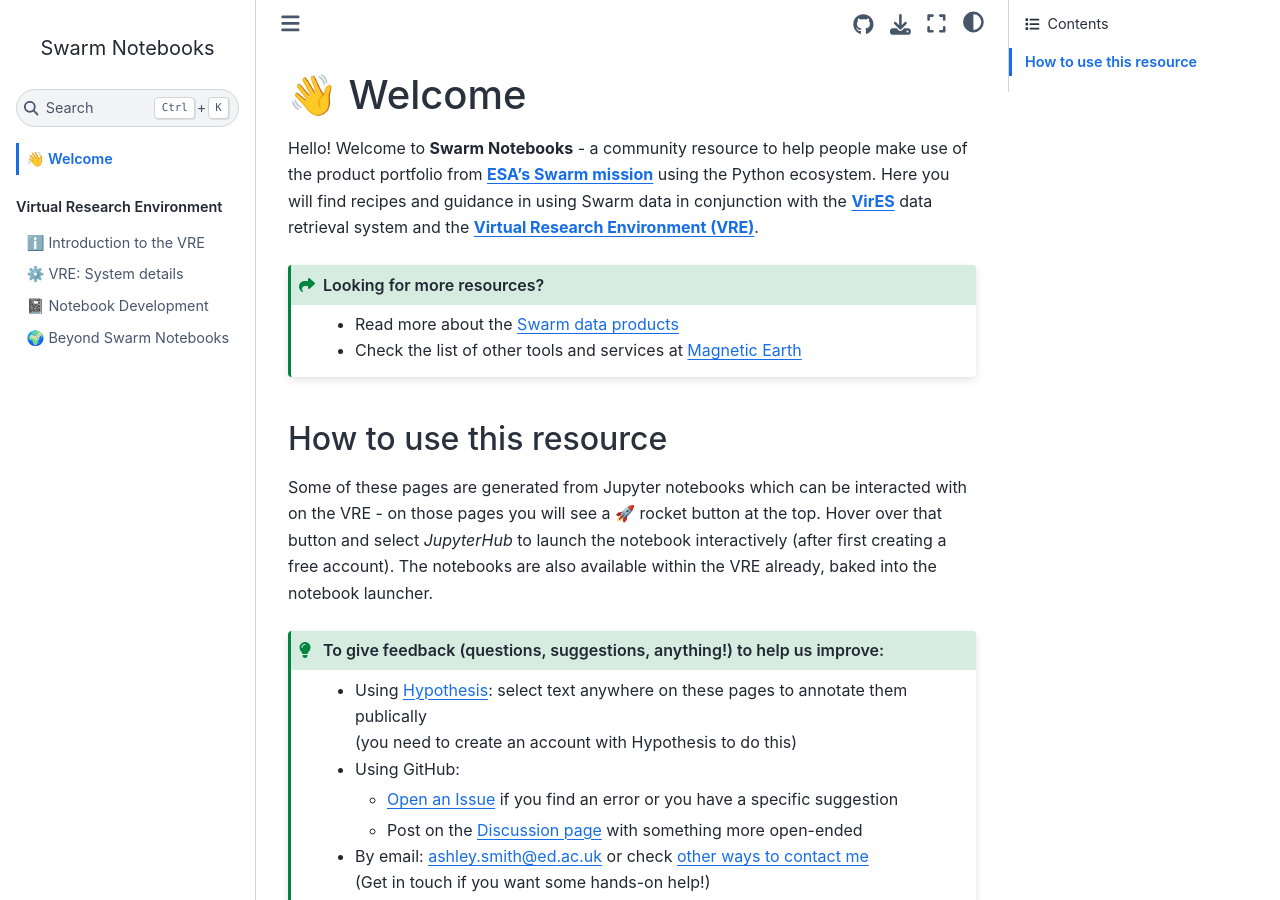
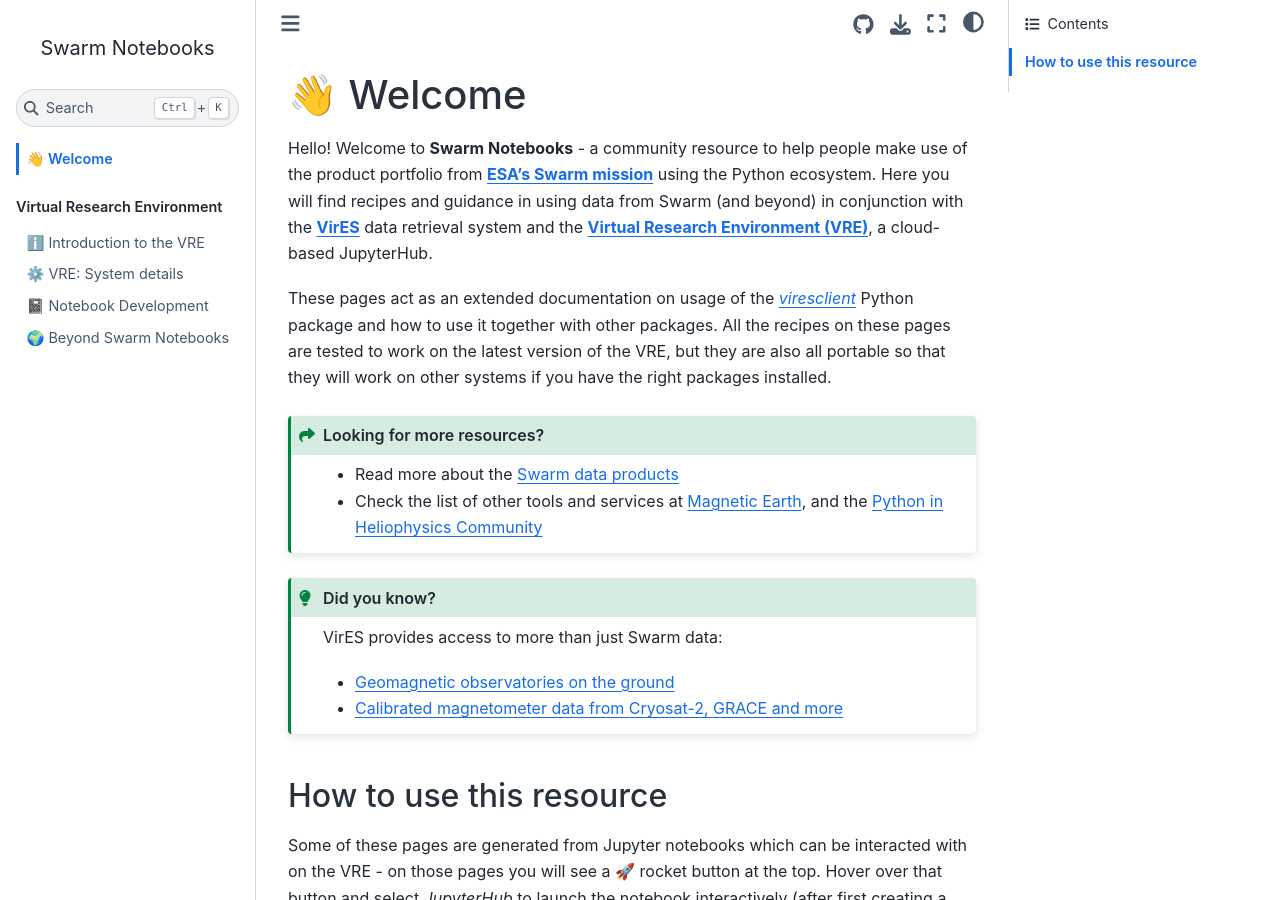
Before and after one commit to Swarm-DISC/Swarm_notebooks, a Jupyter Book: the page built from docs/welcome.md, in a window 1280 px wide and 900 px high. Built offline with Jupyter Book 1.0.4 settings and Sphinx 7.4.7 and the Sphinx Book theme 1.1.4, drawn with Linux system fonts in a browser that asks for light colours; pages that are not in the unit, such as notebooks, are missing from menus.

Commit message:
Misc updates (#14)
* Misc updates

* Fix three forgotten links

```diff
--- a/docs/welcome.md
+++ b/docs/welcome.md
@@ -1,13 +1,22 @@
-<!-- VIEW CONTENT AT https://swarm.magneticearth.org -->
+<!-- VIEW CONTENT AT https://notebooks.vires.services -->
 
 # 👋 Welcome
 
-Hello! Welcome to **Swarm Notebooks** - a community resource to help people make use of the product portfolio from [**ESA's Swarm mission**](https://earth.esa.int/eogateway/missions/swarm) using the Python ecosystem. Here you will find recipes and guidance in using Swarm data in conjunction with the [**VirES**](https://vires.services) data retrieval system and the [**Virtual Research Environment (VRE)**](https://vre.vires.services).
+Hello! Welcome to **Swarm Notebooks** - a community resource to help people make use of the product portfolio from [**ESA's Swarm mission**](https://earth.esa.int/eogateway/missions/swarm) using the Python ecosystem. Here you will find recipes and guidance in using data from Swarm (and beyond) in conjunction with the [**VirES**](https://vires.services) data retrieval system and the [**Virtual Research Environment (VRE)**](https://vre.vires.services), a cloud-based JupyterHub.
+
+These pages act as an extended documentation on usage of the [*viresclient*](https://viresclient.readthedocs.io) Python package and how to use it together with other packages. All the recipes on these pages are tested to work on the latest version of the VRE, but they are also all portable so that they will work on other systems if you have the right packages installed.
 
 :::{admonition} Looking for more resources?
 :class: seealso
 - Read more about the [Swarm data products](https://earth.esa.int/eogateway/missions/swarm/data)
-- Check the list of other tools and services at [Magnetic Earth](https://magneticearth.org/pages/software.html)
+- Check the list of other tools and services at [Magnetic Earth](https://magneticearth.org/pages/software.html), and the [Python in Heliophysics Community](https://heliopython.org/)
+:::
+
+:::{admonition} Did you know?
+:class: tip
+VirES provides access to more than just Swarm data:
+- [Geomagnetic observatories on the ground](https://notebooks.vires.services/notebooks/04c2_geomag-ground-data-vires)
+- [Calibrated magnetometer data from Cryosat-2, GRACE and more](https://notebooks.vires.services/notebooks/03y1_multi-mission-intro)
 :::
 
 ## How to use this resource
```
Also changed, not shown: README.md (+1 -1 lines), docs/beyond-swarm-notebooks.md (+2 -2 lines), docs/vre-details.md (+10 -9 lines), docs/vre-overview.md (+5 -1 lines), 7 other files.
